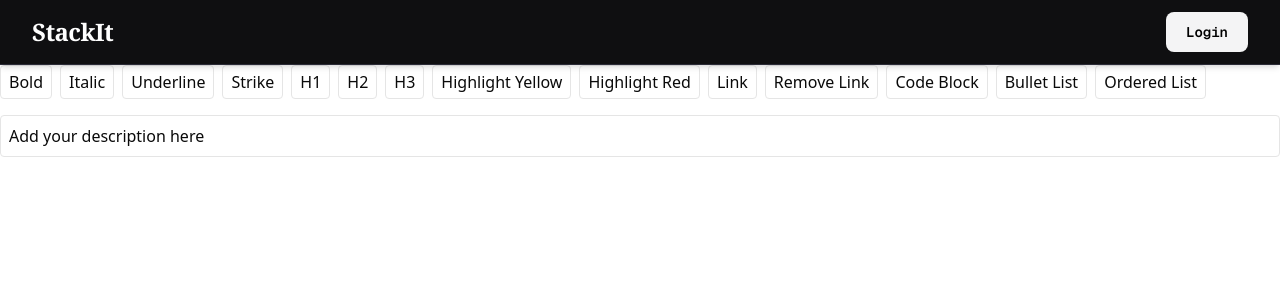
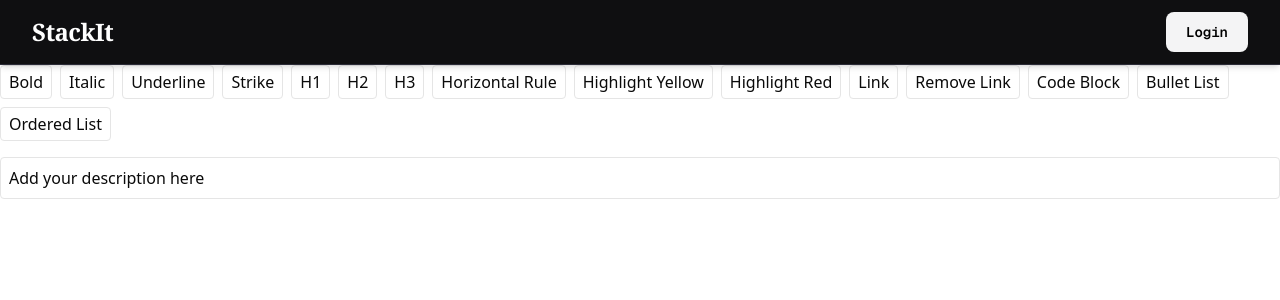
Before and after one commit to Ravi0529/StackIt, a Next.js app: page /question/new in a window 1280 px wide. Shown: the top 300 px of the page. Built offline with nearby package versions, Linux system fonts and the light colour scheme; no server answers.

Commit message:
horizontal-rule-added

```diff
--- a/package.json
+++ b/package.json
@@ -20,6 +20,7 @@
     "@tiptap/extension-document": "^3.0.7",
     "@tiptap/extension-heading": "^3.0.7",
     "@tiptap/extension-highlight": "^3.0.7",
+    "@tiptap/extension-horizontal-rule": "^3.0.7",
     "@tiptap/extension-italic": "^3.0.7",
     "@tiptap/extension-link": "^3.0.7",
     "@tiptap/extension-list": "^3.0.7",
--- a/src/app/globals.css
+++ b/src/app/globals.css
@@ -43,6 +43,12 @@
   h5,
   h6 {
     font-size: 1rem;
+  }
+
+  hr {
+    margin: 1.5rem 0;
+    border: none;
+    border-top: 1px solid var(--border);
   }
 }
 
--- a/src/components/RichTextEditor/Tiptap.tsx
+++ b/src/components/RichTextEditor/Tiptap.tsx
@@ -14,6 +14,7 @@ import Link from "@tiptap/extension-link";
 import CodeBlockLowlight from "@tiptap/extension-code-block-lowlight";
 import { BulletList, ListItem, OrderedList } from "@tiptap/extension-list";
 import Heading from "@tiptap/extension-heading";
+import HorizontalRule from "@tiptap/extension-horizontal-rule";
 import lowlight from "@/utils/lowlight";
 import { ReactNodeViewRenderer } from "@tiptap/react";
 import CodeBlockComponent from "./CodeBlockComponent";
@@ -32,6 +33,7 @@ export default function Tiptap() {
         bulletList: false,
         orderedList: false,
         heading: false,
+        horizontalRule: false,
       }),
       Bold.configure({
         HTMLAttributes: { class: "my-custom-bold" },
@@ -49,6 +51,11 @@ export default function Tiptap() {
         levels: [1, 2, 3],
         HTMLAttributes: {
           class: "my-custom-heading",
+        },
+      }),
+      HorizontalRule.configure({
+        HTMLAttributes: {
+          class: "my-custom-class",
         },
       }),
       Highlight.configure({
@@ -164,6 +171,13 @@ export default function Tiptap() {
         </button>
 
         <button
+          onClick={() => editor?.commands.setHorizontalRule()}
+          className="px-2 py-1 border rounded bg-white"
+        >
+          Horizontal Rule
+        </button>
+
+        <button
           onClick={() => editor?.commands.toggleHighlight({ color: "#FFFF00" })}
           className={`px-2 py-1 border rounded ${
             editor?.isActive("highlight", { color: "#FFFF00" })
```
Also changed, not shown: 1 other file (tests, documents, lock files or other folders).
